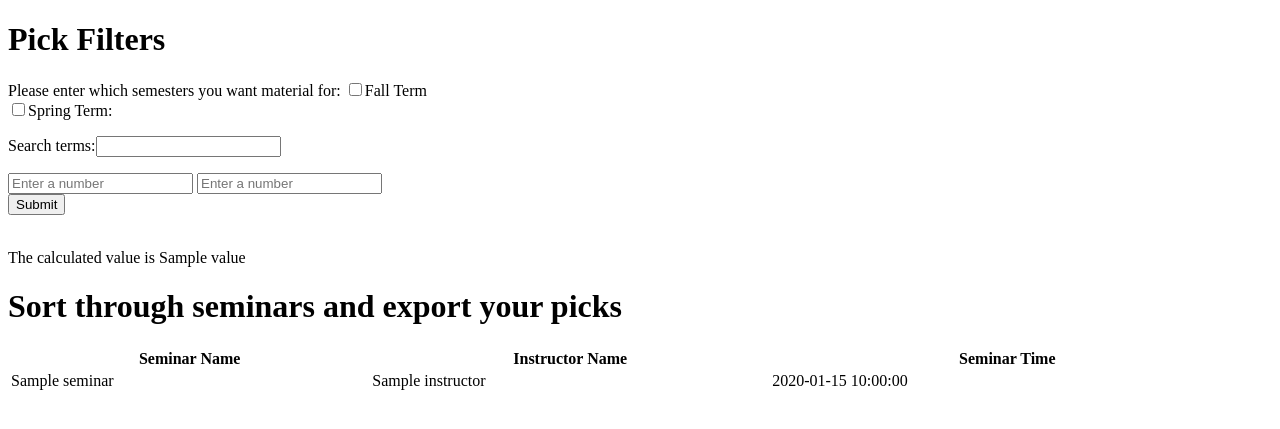
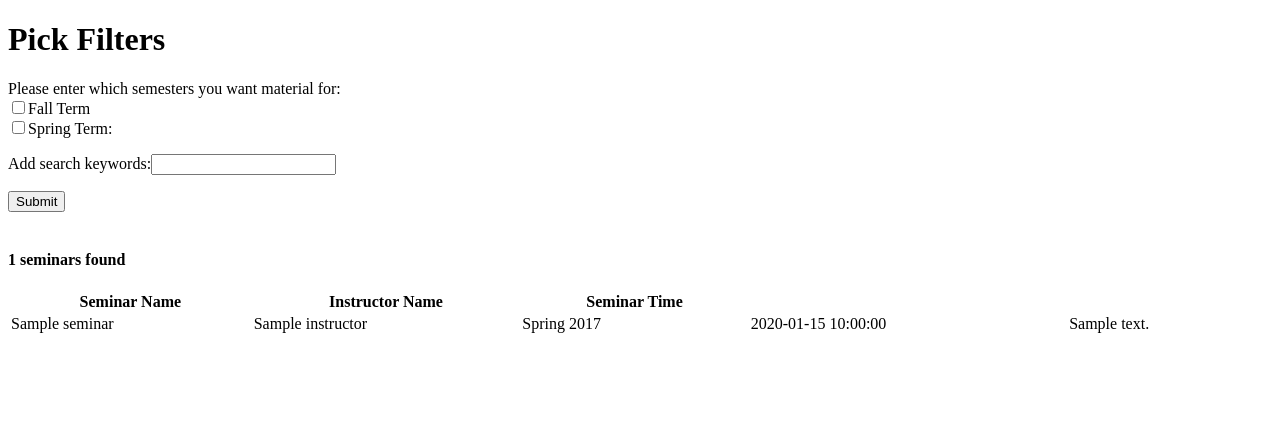
Before and after one commit to harshita-gupta/Harvard-FRSEM-Catalog-2016-17, a Flask app: template app/templates/home.html in a window 1280 px wide. Shown: the top 429 px of the page. Run offline with Flask 2, Linux system fonts and the light colour scheme; the template is opened without the code that fills it: most values are stand-ins (such as "Sample title", 1, 10 or a date in 2020).

Commit message:
Reorganized template structure, used list comprehension for successful term filtering
todo: fix list comprehension for keyword filtering , implement list
comprehension for conflict time filtering

```diff
--- a/app/templates/base.html
+++ b/app/templates/base.html
@@ -6,6 +6,5 @@
   </head>
   <body>
   	<div>{% block form %}{% endblock %}</div>
-  	{% block content %}{% endblock %}
   </body>
 </html>
--- a/app/templates/home.html
+++ b/app/templates/home.html
@@ -4,33 +4,21 @@
       <form role="form" method="post">
           <div class="form-group">
             <div id="selectsemester">
-              Please enter which semesters you want material for:
+              Please enter which semesters you want material for: <br>
               <input type = "checkbox" name = "fallterm" value="F">Fall Term
               <br>
               <input type = "checkbox" name = "springterm" value="S">Spring Term:
               <br>
             </div>
             <div id="searchbox">
-              <p>Search terms:<input type="search" name="searchquery"> </p>
-            </div>
-            <div id="testnumber">
-              <input type="number" class="form-control" name="number-one" placeholder="Enter a number" required>
-              <input type="number" class="form-control" name="number-two" placeholder="Enter a number" required>
+              <p>Add search keywords:<input type="search" name="searchquery"> </p>
             </div>
           </div>
         <button type="submit" class="btn btn-default">Submit</button>
       </form>
       <br>
-      {% if value%}
-        <p>The calculated value is {{value}}</p>
-      {% endif %}
-
-<!--       <div id = "conflictbox" style = "width: 100%; display: flex;flex-wrap: wrap;">
- -->
-{% endblock %}
-
-{% block content %}
-  <h1>Sort through seminars and export your picks</h1>
+      {% if seminars%}
+        <h4>{{seminars|length}} seminars found</h4>
         <table style = "width: 100%">
           <tr>
             <th>Seminar Name</th>
@@ -42,11 +30,21 @@
           <tr>
             <td>{{seminar.name}}</td>
             <td>{{seminar.instructor}}</td>
+            <td>
+              {% if seminar.fallSem%}
+                Fall 2016
+              {% else %}
+                Spring 2017
+              {% endif %}
+            </td>
             <td>{{seminar.timeString}}</td>
-  		<td></td>
+            <td>{{seminar.description}}</td>
             <td></td>
             <td></td>
           </tr>
           {% endfor %}
+      {% endif %}
 
+<!--       <div id = "conflictbox" style = "width: 100%; display: flex;flex-wrap: wrap;">
+ -->
 {% endblock %}
```
Also changed, not shown: app/views.py (+55 -16 lines), 1 other file. Lines whose indentation alone changed are shown as unchanged.
